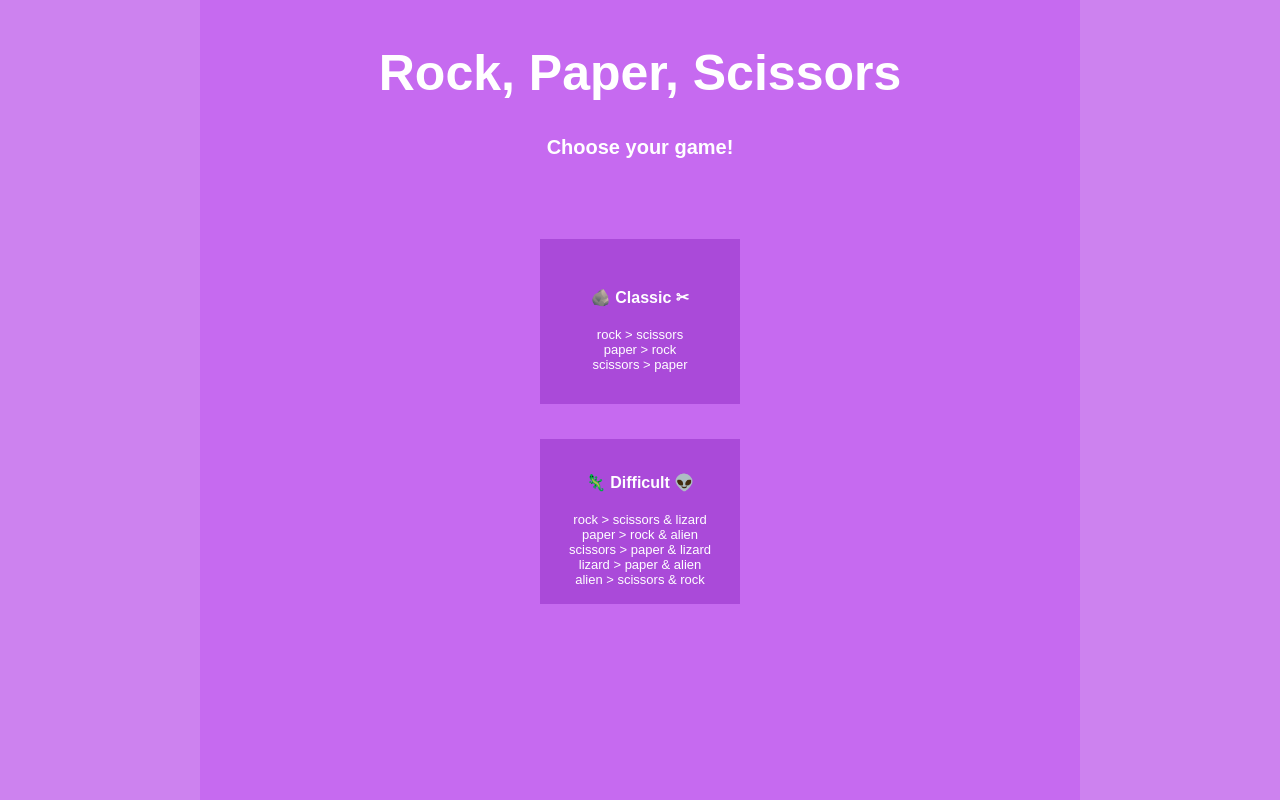
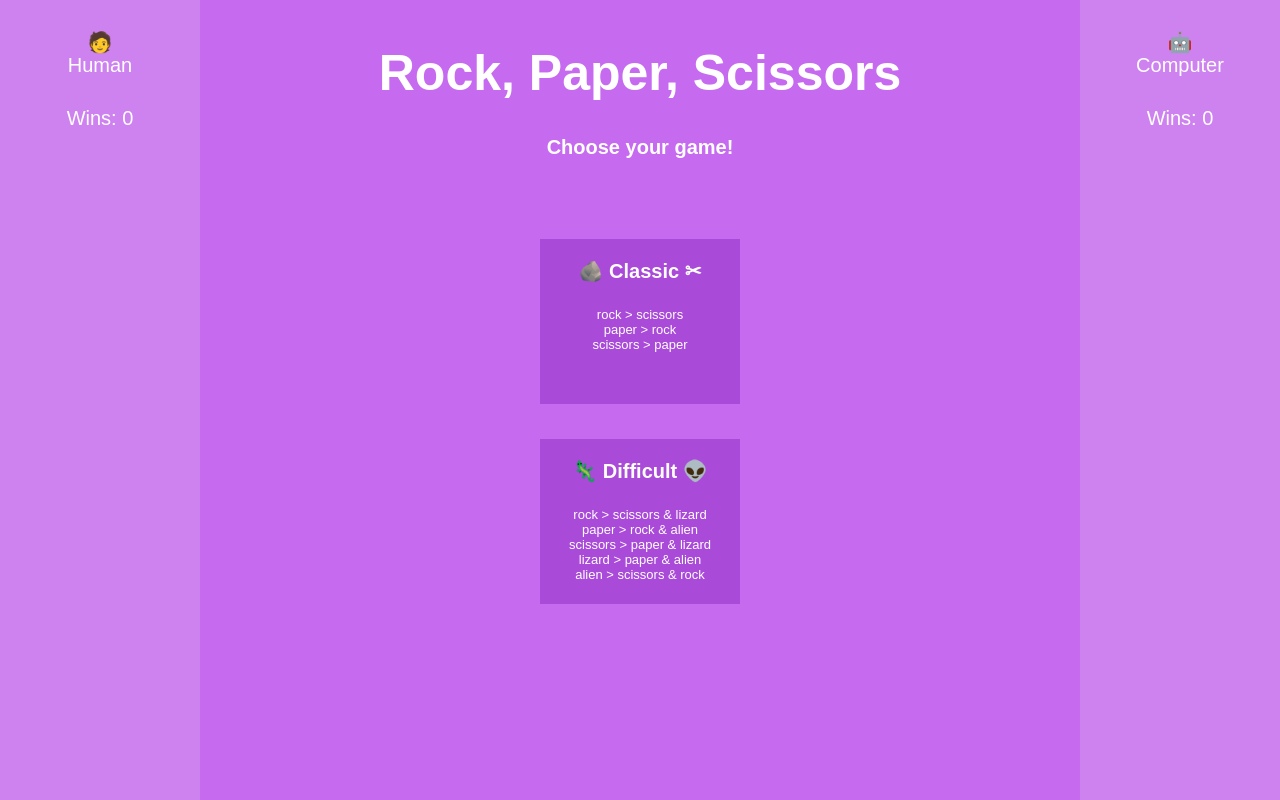
Before and after one commit to mbenfowler/rockPaperScissors, a plain HTML site: page index.html in a window 1280 px wide. Drawn offline with Linux system fonts and the light colour scheme.

Commit message:
Add initial html and styling to side panels

```diff
--- a/index.html
+++ b/index.html
@@ -7,7 +7,11 @@
     <title>Rock, Paper, Scissors!</title>
 </head>
 <body>
-    <section class="side-panel player-section"></section>
+    <div class="side-panel player-section">
+        <span>&#129489;</span>
+        <span>Human</span>
+        <span>Wins: 0</span>
+    </div>
     <main class="game-area">
         <h1>Rock, Paper, Scissors</h1>
         <h2>Choose your game!</h2>
@@ -26,6 +30,10 @@
             <span>alien > scissors & rock</span>
         </section>
     </main>
-    <section class="side-panel player-section"></section>
+    <div class="side-panel player-section">
+        <span>&#129302;</span>
+        <span>Computer</span>
+        <span>Wins: 0</span>
+    </div>
 </body>
 </html>
--- a/styles.css
+++ b/styles.css
@@ -14,7 +14,8 @@ body {
 }
 
 main,
-section {
+section,
+div {
     display: flex;
     flex-direction: column;
     align-items: center;
@@ -36,12 +37,8 @@ h2 {
 }
 
 h3 {
-    font-size: 16px;
+    font-size: 20px;
     padding-bottom: 2%;
-}
-
-span {
-    font-size: 13px;
 }
 
 .game-area {
@@ -52,13 +49,23 @@ span {
 .side-panel {
     max-width: 200px;
     flex-shrink: 0;
+    font-size: 20px;
+}
+
+.side-panel > span:nth-child(1) {
+    padding-top: 30px;
+}
+
+.side-panel > span:nth-child(n+2) {
+    padding-bottom: 30px;
 }
 
 .game-option {
-    justify-content: center;
+    justify-content: start;
     background-color: #AA4AD9;
     min-height: 165px;
     height: 150px;
     width: 200px;
     margin-bottom: 35px;
+    font-size: 13px;
 }
```
